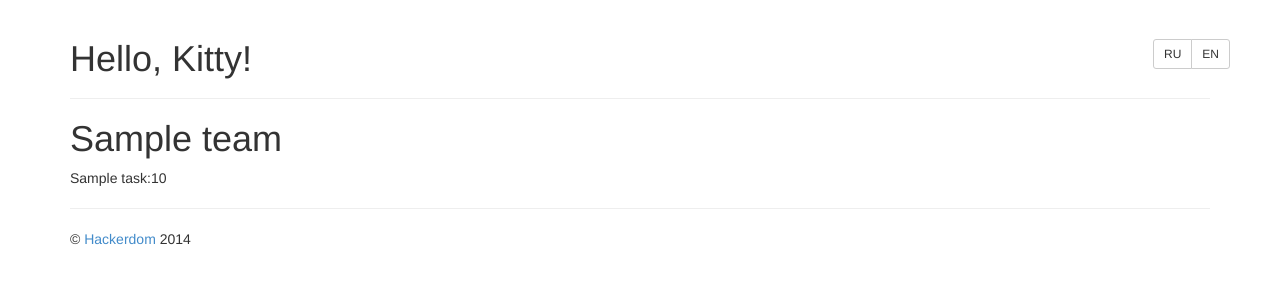
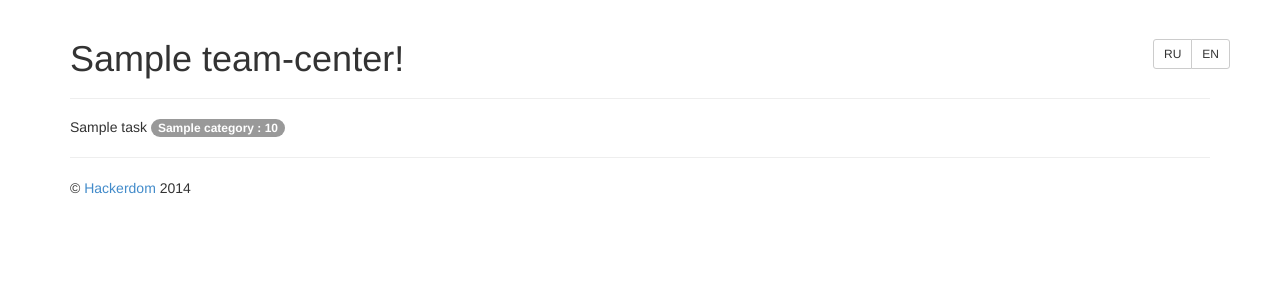
Before and after one commit to last-g/qoala, a Django app: template apps/teams/templates/teams/show.html in a window 1280 px wide. Shown: the part 51-351 px from the top of the page. Run offline with Django 3.2, Linux system fonts and the light colour scheme; the template is opened without the code that fills it: most values are stand-ins (such as "Sample title", 1, 10 or a date in 2020); some libraries are stand-ins or nearby versions.

Commit message:
profile page

```diff
--- a/apps/teams/templates/teams/show.html
+++ b/apps/teams/templates/teams/show.html
@@ -2,16 +2,14 @@
 
 {% block title %}Team {{ team.name }}{% endblock %}
 
-{% block page_header %}Hello, Kitty!{% endblock %}
+{% block page_header %}{{ team.name }}-center!{% endblock %}
 
 {% block content %}
-
-    <h1>{{ team.name }}</h1>
 
     <div class="solved-tasks">
         {% for task in solved_tasks %}
             <div class="task">
-                <span>{{ task.name  }}:{{ task.score }} </span>
+                <h5>{{ task.name  }} <span class="badge">{{ task.category.name }} : {{ task.score }}</span></h5>
             </div>
         {% endfor %}
     </div>
```
